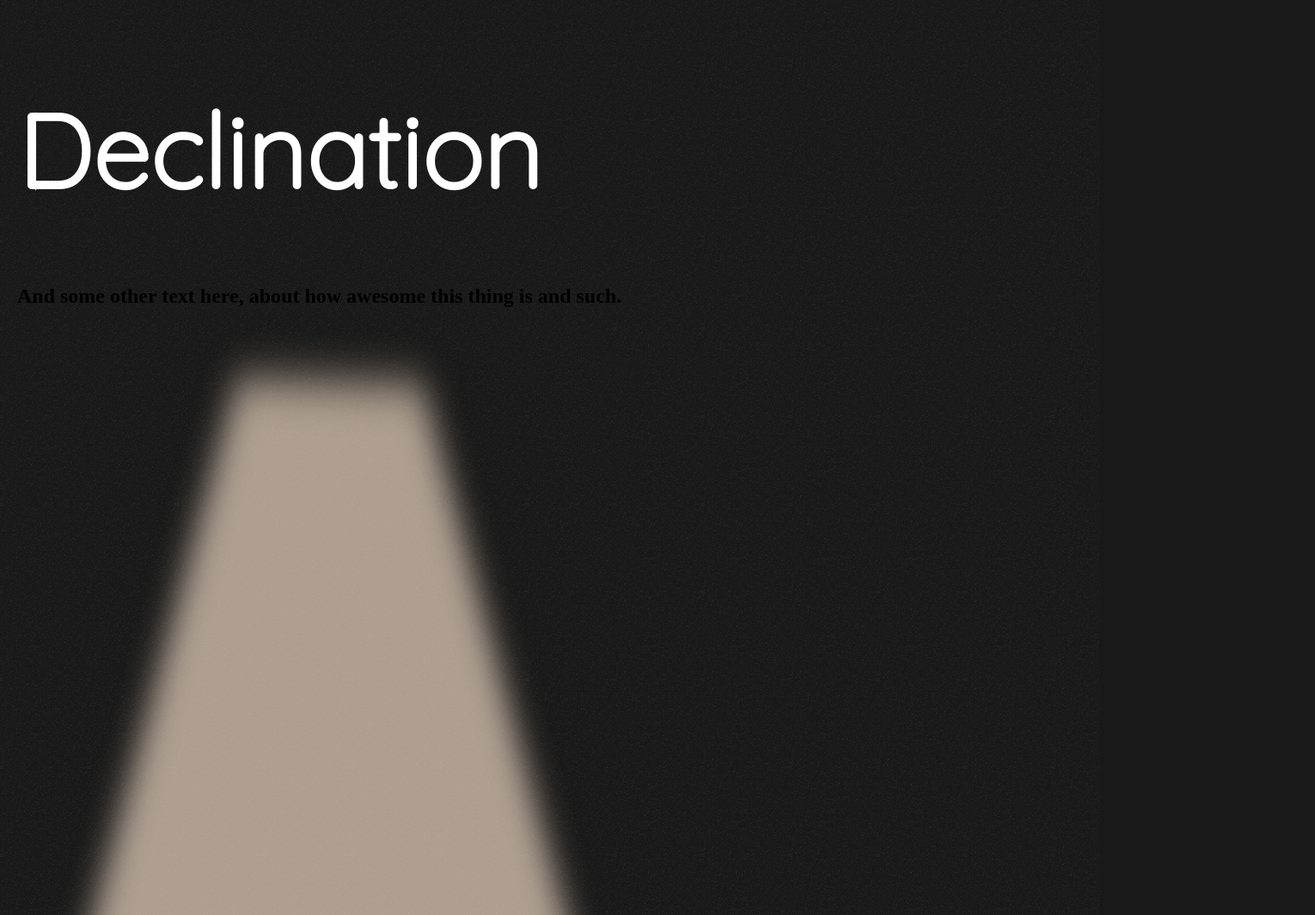
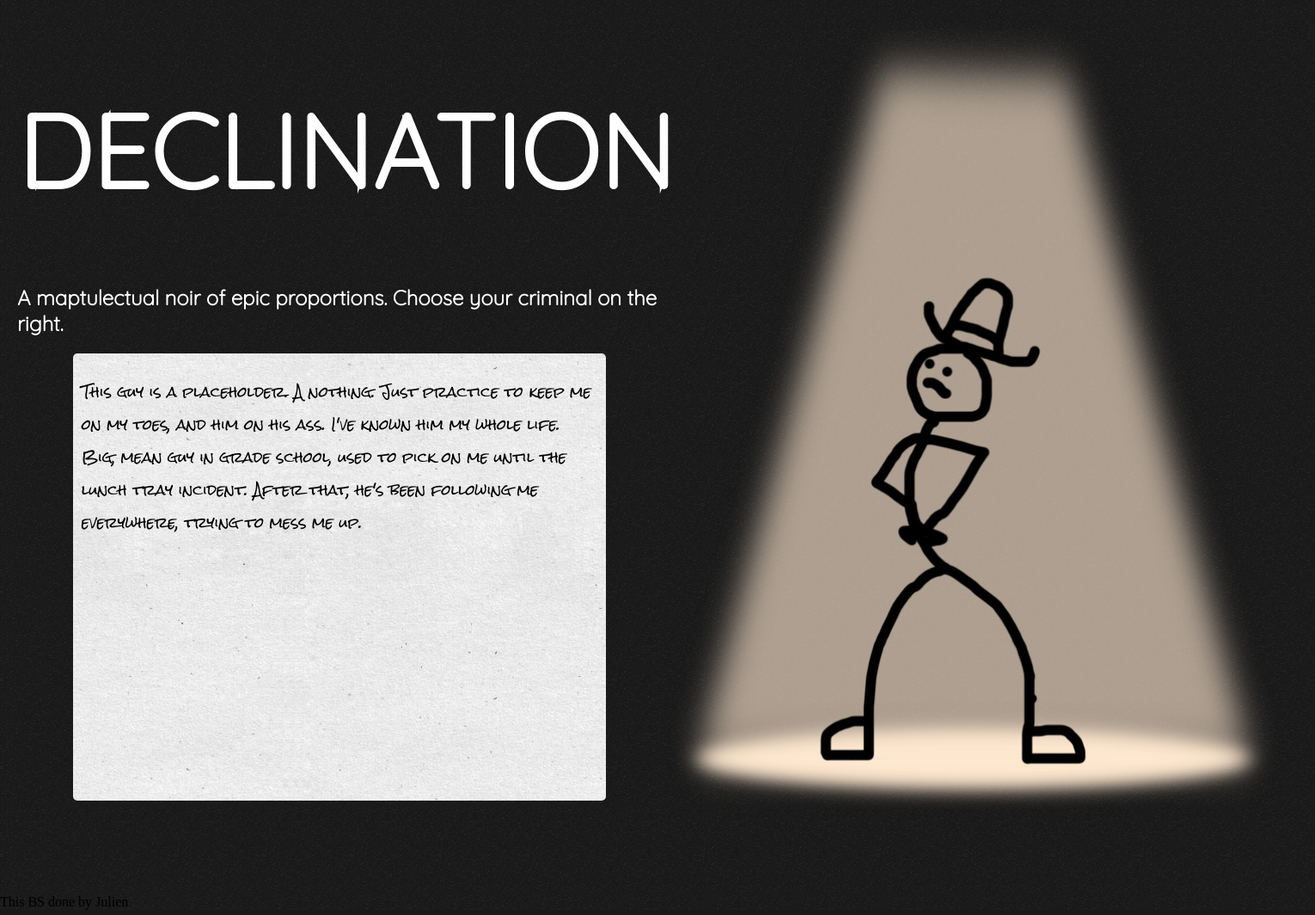
Before and after one commit to StavroMueller/declination, a plain HTML site: page index.html in a window 1280 px wide. Shown: the top 1064 px of the page at 86% size, 1530 px wide, since content can reach past the window. Drawn offline with Linux system fonts and the light colour scheme.

Commit message:
More styling, test character in there

```diff
--- a/css/intro.css
+++ b/css/intro.css
@@ -11,7 +11,53 @@ h1 {
 	font-size: 120px;
 }
 
+h2 {
+	font-family: 'Quicksand', sans-serif;
+	color: white;
+}
+
+p.notes {
+	font-family: 'Rock Salt', cursive;
+}
+
 #container {
 	padding: 10px;
 	margin: 10px;
+	width:1500px;
+	height:1000px;
 }
+
+#characterPic {
+	position:absolute;
+	top: 0px;
+	left: 0px;
+	height:100%;
+}
+
+#dossierDesk {
+	background-image: url("../images/natural_paper.png");
+	background-repeat: repeat;
+	height:500px;
+	width:80%;
+	margin: auto;
+	border-radius: 5px;
+	padding: 10px;
+}
+
+
+#title {
+	float: left;
+	width: 50%;
+	height: 400px;
+}
+
+#rightSide {
+	position: relative;
+	display:none;
+	width: 50%;
+	float: right;
+}
+
+#introLight {
+	height:100%;
+}
--- a/index.html
+++ b/index.html
@@ -1,21 +1,34 @@
 <!DOCTYPE html>
 <html>
 <head>
-	<link href='http://fonts.googleapis.com/css?family=Quicksand:300' rel='stylesheet' type='text/css'>
+	<link href='http://fonts.googleapis.com/css?family=Quicksand:300|Rock+Salt' rel='stylesheet' type='text/css'>
 	<link href="css/intro.css" rel="stylesheet" type="text/css" >
 	<script type="text/javascript" src="js/jquery-1.10.2.min.js"></script>
 	<script type="text/javascript" src="js/intro.js"></script>
 </head>
 <body>
 	<div id="container">
-		<div id="Title">
-			<h1>Declination</h1>
-			<h2>And some other text here, about how awesome this thing is and such.</h2>
+		<div id="title">
+			<h1>DECLINATION</h1>
+			<h2>A maptulectual noir of epic proportions. Choose your criminal on the right.</h2>
+			<div id="dossierDesk">
+				<!--This should eventually be populated by an ajax request to the character info file-->
+				<p class="notes">
+					This guy is a placeholder. A nothing. Just practice to keep me on my toes, and him on his ass.
+					I've known him my whole life. Big, mean guy in grade school, used to pick on me until the lunch tray
+					incident. After that, he's been following me everywhere, trying to mess me up.
+
+				</p>
+			</div>
 		</div>
 		<div id="rightSide">
 			<img src="images/introlight.png" id="introLight">
+			<img src="images/TestCharacter.png" id="characterPic">
 		</div>
 
 	</div>
+	<footer>
+		This BS done by Julien
+	</footer>
 </body>
 </html>
--- a/js/intro.js
+++ b/js/intro.js
@@ -1,4 +1,9 @@
 $(document).ready(function() {
 	console.log("read");
+	setTimeout(function() {$("#rightSide").hide().fadeIn(2000, function() {
+		console.log("donee");
+	});
+	},
+	1000);
 
 });
```
Also changed, not shown: images/TestCharacter.png (added), images/natural_paper.png (added), 2 other files.
